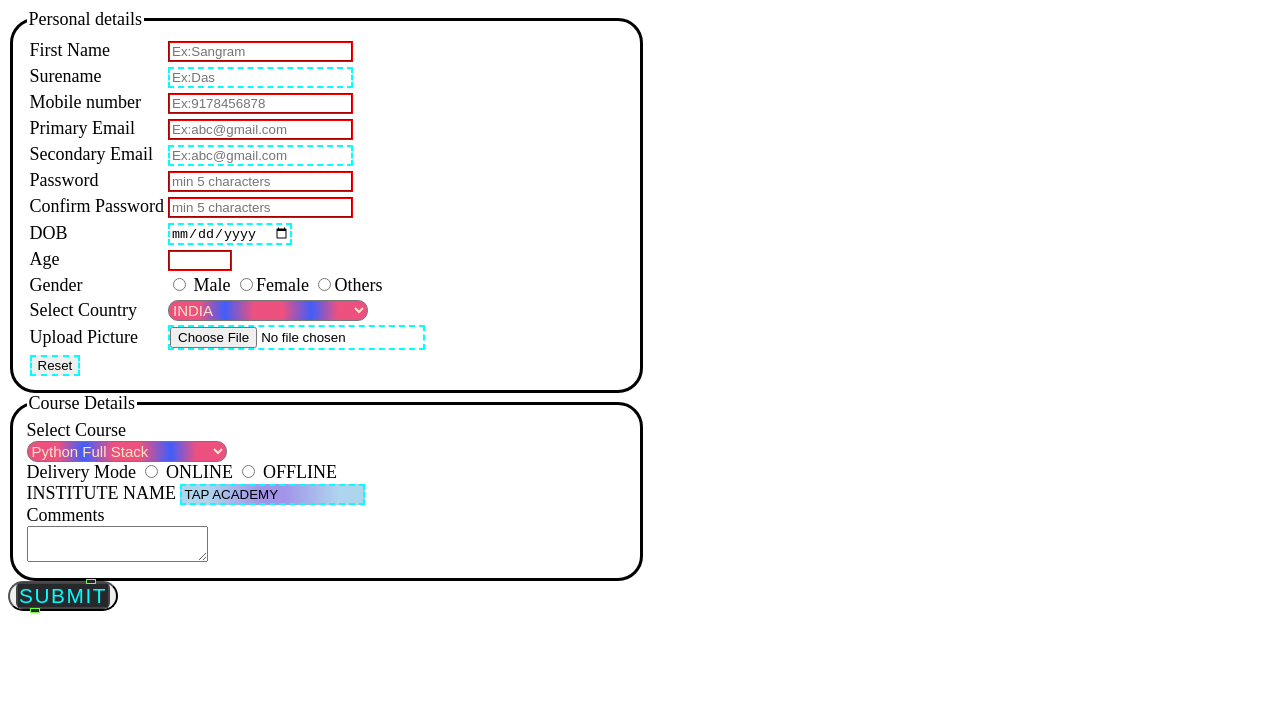
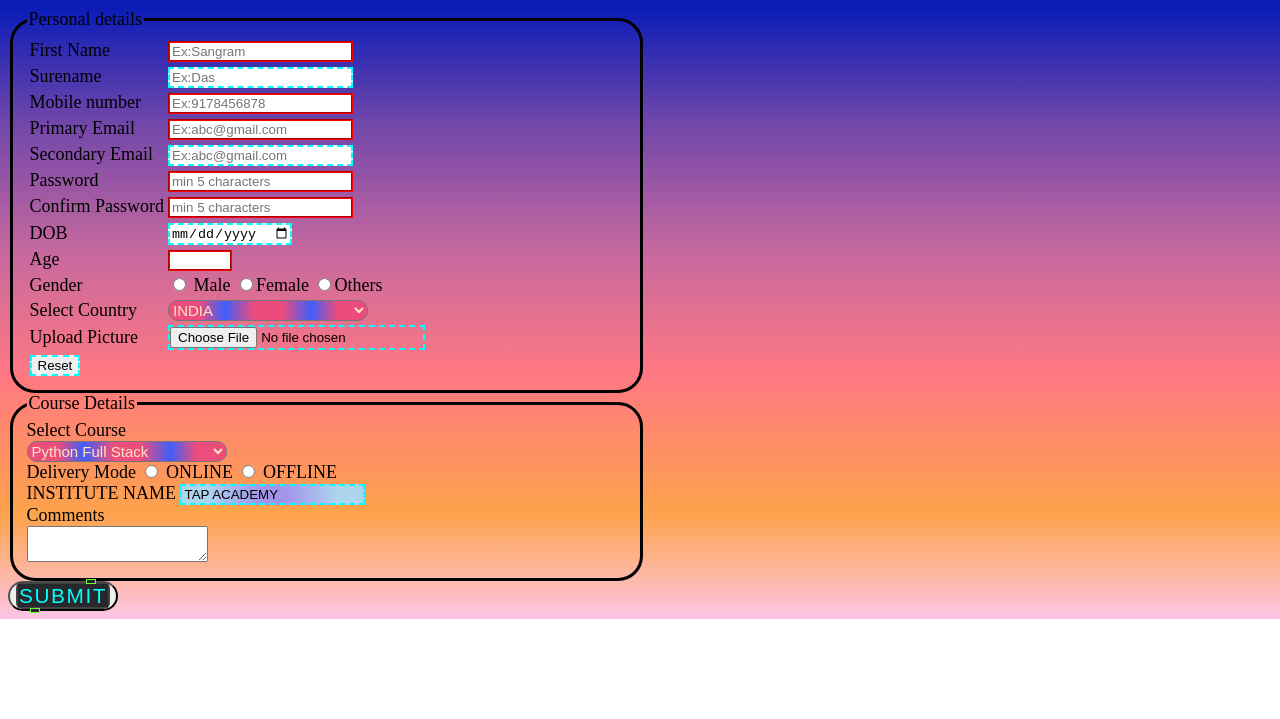
Before and after one commit to sangram-keshari-das/Registrationform, a plain HTML site: page index.html in a window 1280 px wide. Shown: the part 81-800 px from the top of the page. Drawn offline with Linux system fonts and the light colour scheme.

Commit message:
Update style.css

```diff
--- a/style.css
+++ b/style.css
@@ -2,9 +2,12 @@
 
 body
 {
-  background-image: linear-gradient(to top, #fcc5e4 0%, #fda34b 15%, #ff7882 35%, #c8699e 52%, #7046aa 71%, #0c1db8 87%, #020f75 100%)center/cover no-repeat;
+  background-image: linear-gradient(to top, #fcc5e4 0%, #fda34b 15%, #ff7882 35%, #c8699e 52%, #7046aa 71%, #0c1db8 87%, #020f75 100%);
   font-size: large;
   font-weight: 200;
+  background-size:cover;
+  background-position:center;
+  background-repeat:no-repeat;
 }
 
 
```
